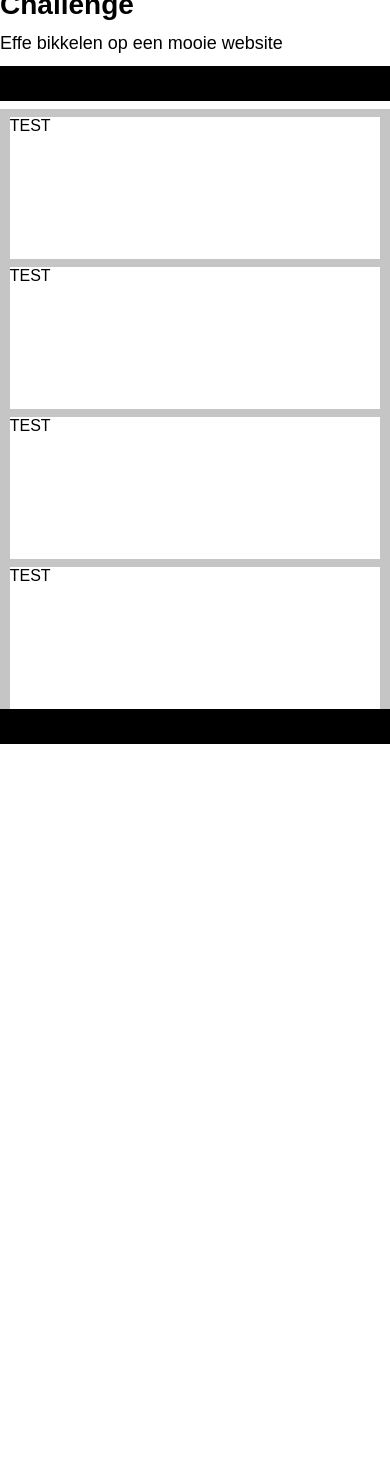
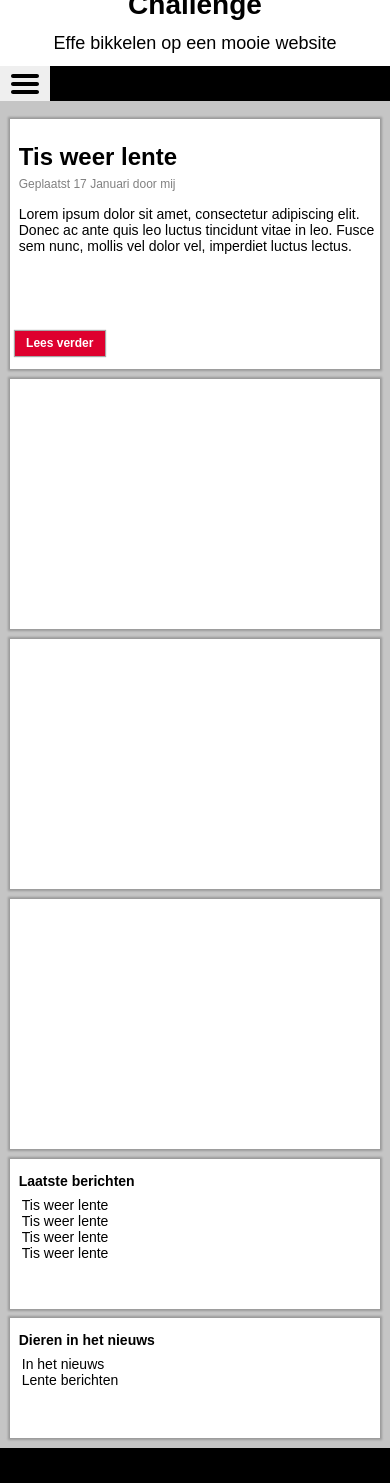
Before and after one commit to daawson/ChallengeHTML2, a PHP site: page / in a window 390 px wide. Before the commit the page ends 744 px from the top, so only its background shows below. Run offline with PHP 8.4, Linux system fonts and the light colour scheme; some web fonts are replaced.

Commit message:
Opdracht 2,3, 4, 5, 6 - Fonts, Responsive en menubalk.

```diff
--- a/css/style.css
+++ b/css/style.css
@@ -10,7 +10,7 @@ body{
     margin: 0 auto;
 }
 header{
-    width: 60%;
+    width: 80%;
     margin: 0 auto;
     line-height: 10px;
 }
@@ -28,28 +28,65 @@ nav{
     background-color: black;
 }
 
+#nav-bar{
+    width: 80%;
+    margin: 0 auto;
+}
+
+#nav-bar a{
+    font-size: 18px;
+    margin-left: 20px;
+    float: left;
+    display: block;
+    text-decoration: none;
+    line-height: 35px;
+    color: white;
+}
+#nav-bar a:hover{
+    text-decoration: underline;
+}
+
 main{
     width: 100%;
-    height: 600px;
     margin: 0 auto;
     background-color: #c5c5c5;
+    text-align: center;
 }
 #wrap{
-    width: 60%;
-    height: 100%;
-    margin: 0 auto;
-    display: flex;
-    justify-content: space-between;
-    align-content: center;
+    width: 80%;
+    margin: 0 auto 10px;
+    display: inline-flex;
+    justify-content: space-evenly;
 }
 section{
+    display: flex;
+    flex-wrap: wrap;
+    align-content: flex-start;
+    justify-content: space-evenly;
+    width: 75%;
+}
+
+section:last-of-type{
+    display: flex;
+    width: 25%;
+}
+
+article{
+    text-align: left;
+    margin-top: 10px;
+    width: 48%;
+    height: 250px;
     background-color: white;
-    margin-top: 8px;
-    display: flex;
-    width: 74%;
+    box-shadow: 0 0 2px 2px #9b9b9b;
 }
-section:last-of-type{
-    width: 25%;
+section:last-of-type article{
+    width: 100%;
+    height: 150px;
+}
+section:last-of-type article:last-of-type{
+    width: 100%;
+    height: 120px;
+    margin-top: 9px;
 }
 footer{
     width: 100%;
@@ -57,7 +94,131 @@ footer{
     background-color: black;
 }
 
+.sideart a{
+    text-decoration: none;
+    float: left;
+    width: 100%;
+    margin-left: 12px;
+    font-size: 14px;
+    color: black;
+}
+.sideart h1{
+    font-size: 14px;
+}
+.sideart a:hover{
+    color: gray;
+}
+article h1{
+    margin-left: 9px;
+    height: 10px;
+    font-size: 24px;
+}
+p.desc{
+    height: 15px;
+    margin-left: 9px;
+    font-size: 12px;
+    color:gray;
+}
+
+article p{
+    margin-left: 9px;
+    font-size: 16px;
+    overflow: hidden;
+    height: 40%;
+}
+
+.readmore{
+    line-height: 25px;
+    text-align: center;
+    display: block;
+    text-decoration: none;
+    color: white;
+    font-size: 12px;
+    font-weight: bold;
+    overflow: hidden;
+    margin-left: 5px;
+    width: 90px;
+    height: 25px;
+    background-color: #de002e;
+    box-shadow: 0 0 1px 1px #a7a7a7;
+    text-shadow: 0 0 2px 2px black;
+}
+
+.readmore:hover{
+    background-color: #d3002d;
+}
+#nav-bar-dropdown{
+    display: none;
+}
+#drop {
+    display: none;
+}
+#drop.show {
+    -webkit-animation: in 700ms ease both;
+    animation: in 700ms ease both;
+}
+
+#drop.hide {
+    -webkit-animation: out 700ms ease both;
+    animation: out 700ms ease both;
+}
+@keyframes in {
+    0% { transform: scaleY(0); opacity: 0;}
+    100% { transform: scaleY(1); opacity: 1;}
+}
+@keyframes out {
+    0% { transform: scaleY(1); opacity: 1;}
+    100% { transform: scaleY(0); opacity: 0;}
+}
+
+#drop a{
+    width: 100%;
+    font-size: 18px;
+    float: left;
+    display: block;
+    text-decoration: none;
+    background-color: black;
+    line-height: 35px;
+    color: white;
+}
+#drop a:hover{
+    text-decoration: underline;
+}
 /*#endregion*/
+
+@media screen and (max-width:700px) {
+    header{
+        text-align: center;
+    }
+    #wrap{
+        flex-direction: column;
+    }
+    section{
+        width: 100%;
+    }
+    section:last-of-type{
+        width: 100%;
+    }
+    section:last-of-type article, section:last-of-type article:last-of-type{
+        width: 97%;
+    }
+    #nav-bar{
+        display: none;
+    }
+    #nav-bar-dropdown{
+        display: block;
+        transition: 0.1s ease-in-out;
+    }
+
+    #menu{
+        display: inline-block;
+        font-size: 15px;
+        color: black;
+        height: 100%;
+        width: 50px;
+        border: 0;
+    }
+}
 
 @media screen and (max-width:550px) {
     header{
@@ -74,8 +235,25 @@ footer{
         align-items: center;
     }
     section, section:last-of-type{
-        display: flex;
+        display: inline-flex;
+        width: 100%;
+    }
+    article{
         width: 95%;
-        height: 150px;
     }
+    section:last-of-type article{
+        width: 95%;
+    }
+    section:last-of-type article:last-of-type{
+        width: 95%;
+    }
+    article p{
+        font-size: 14px;
+    }
+
+    .readmore{
+        margin-top: 25px;
+    }
+
+
 }
--- a/index.html
+++ b/index.html
@@ -3,7 +3,7 @@
         <meta name="viewport" content="width=device-width, initial-scale=1.0">
         <link href="https://fonts.googleapis.com/css?family=Thasadith:400,700" rel="stylesheet"> <!-- er zijn 2 types van zelfde font 400 en 700 dus regular en bold -->
         <link type="text/css" rel="stylesheet" href="css/style.css">
-        <script type="javascript" rel="script" src="js/script.js"></script>
+        <script src="js/script.js"></script>
     </head>
     <body>
         <header>
@@ -11,21 +11,50 @@
             <p id="logo_desc">Effe bikkelen op een mooie website</p>
         </header>
     <nav>
-
+        <div id="nav-bar">
+            <a href="#">Home</a>
+            <a href="#">Archeologie</a>
+            <a href="#">Backpacking</a>
+            <a href="#">Bergbeklimmen</a>
+        </div>
+        <div id="nav-bar-dropdown">
+            <button id="menu" onclick="toggleDropDown()"><img src="bicon.svg" style="color: gray;"> </button>
+            <div id="drop" class="hide">
+                <a href="#">Home</a>
+                <a href="#">Archeologie</a>
+                <a href="#">Backpacking</a>
+                <a href="#">Bergbeklimmen</a>
+            </div>
+        </div>
     </nav>
     <main>
         <div id="wrap">
             <section>
-                TEST
+                <article>
+                    <h1>Tis weer lente</h1>
+                    <p class="desc">Geplaatst 17 Januari door mij</p>
+                    <p>Lorem ipsum dolor sit amet, consectetur adipiscing elit.
+                        Donec ac ante quis leo luctus tincidunt vitae in leo.
+                        Fusce sem nunc, mollis vel dolor vel, imperdiet luctus lectus.</p>
+                    <a href="#" class="readmore">Lees verder</a>
+                </article>
+                <article></article>
+                <article></article>
+                <article></article>
             </section>
             <section>
-                TEST
-            </section>
-            <section>
-                TEST
-            </section>
-            <section>
-                TEST
+                <article class="sideart">
+                    <h1>Laatste berichten</h1>
+                    <a href="#">Tis weer lente</a>
+                    <a href="#">Tis weer lente</a>
+                    <a href="#">Tis weer lente</a>
+                    <a href="#">Tis weer lente</a>
+                </article>
+                <article class="sideart">
+                    <h1>Dieren in het nieuws</h1>
+                    <a href="#">In het nieuws</a>
+                    <a href="#">Lente berichten</a>
+                </article>
             </section>
         </div>
     </main>
--- a/js/script.js
+++ b/js/script.js
@@ -0,0 +1,17 @@
+var doc;
+window.onload = function() {
+    doc = document.getElementById('drop');
+};
+function toggleDropDown(){
+    doc.className = doc.className !== 'show' ? 'show' : 'hide';
+    if(doc.className === 'show'){
+        setTimeout(function(){
+            doc.style.display = 'block';
+        },0);
+    }
+    else{
+        setTimeout(function(){
+            doc.style.display = 'none';
+        },700);
+    }
+}
```
Also changed, not shown: bicon.svg (added).
